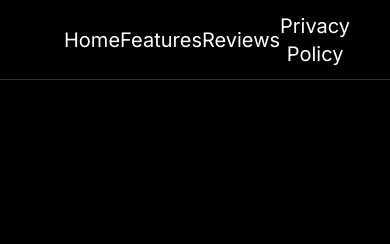
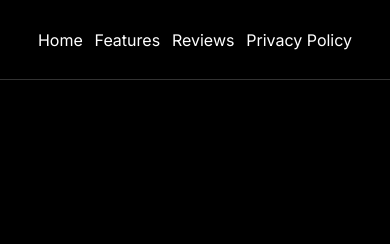
Before and after one commit to eesazahed/gratefultime-landing, a plain HTML site: page index.html in a window 390 px wide. Shown: the top 244 px of the page. Drawn offline with nearby package versions, Linux system fonts and the light colour scheme.

Commit message:
change container width

```diff
--- a/index.html
+++ b/index.html
@@ -14,9 +14,9 @@
   </head>
   <body class="bg-black text-white text-2xl">
     <div class="sticky top-0 z-50 bg-black h-[5rem] border-b border-[#323232]">
-      <nav class="max-w-[85rem] px-12 mx-auto h-full">
+      <nav class="max-w-[50rem] px-4 mx-auto h-full">
         <ul
-          class="flex text-xl text-center justify-around items-center h-full text-white max-w-screen-xl mx-auto px-4"
+          class="flex text-base md:text-xl text-center justify-around items-center h-full text-white max-w-screen-xl mx-auto px-4"
         >
           <li>
             <a
@@ -50,7 +50,7 @@
       </nav>
     </div>
 
-    <div class="max-w-[85rem] px-20 mx-auto py-32">
+    <div class="max-w-[85rem] px-10 md:px-20 mx-auto py-32">
       <div id="home" class="mt-16 flex flex-col justify-center items-center">
         <p class="text-center">
           <a
```
